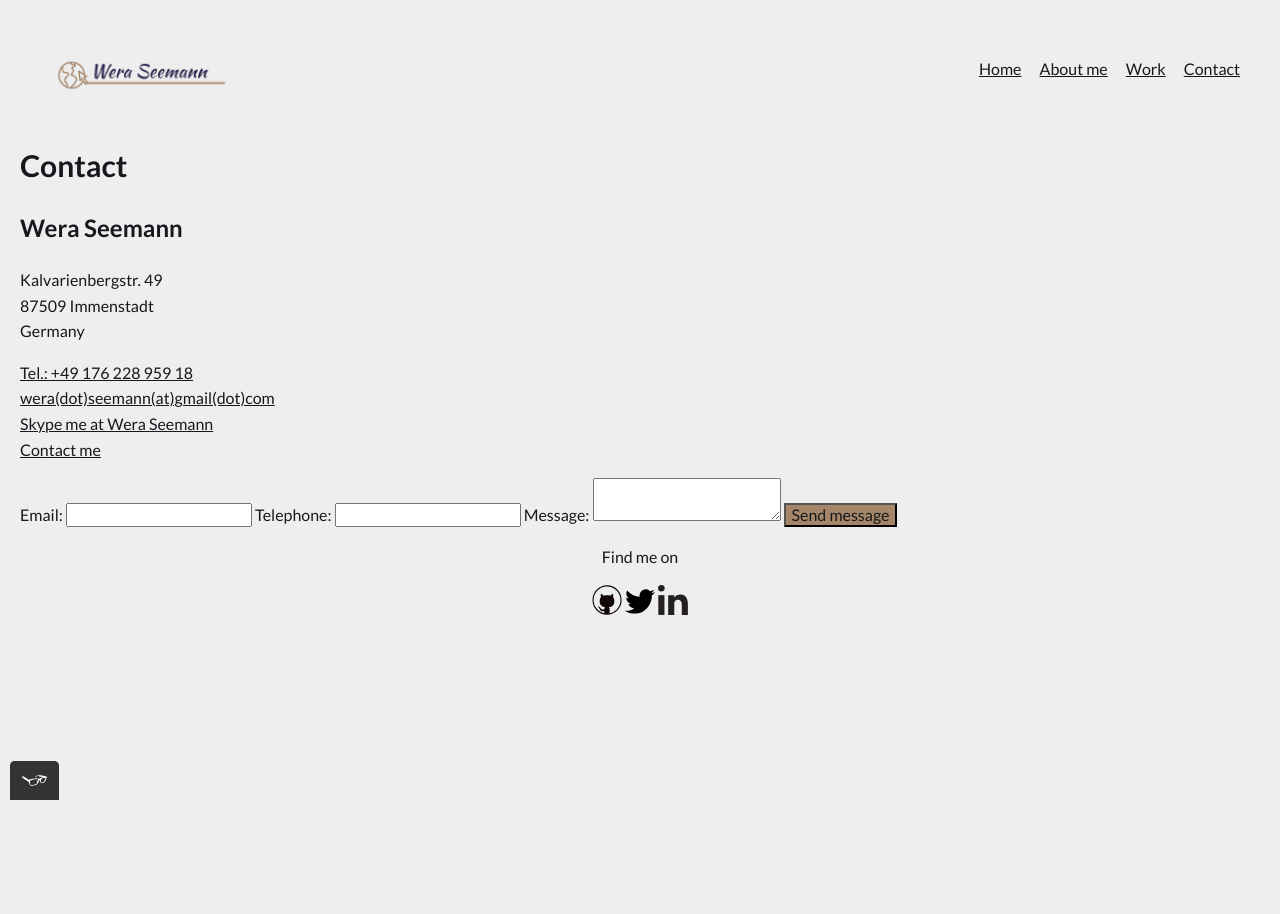
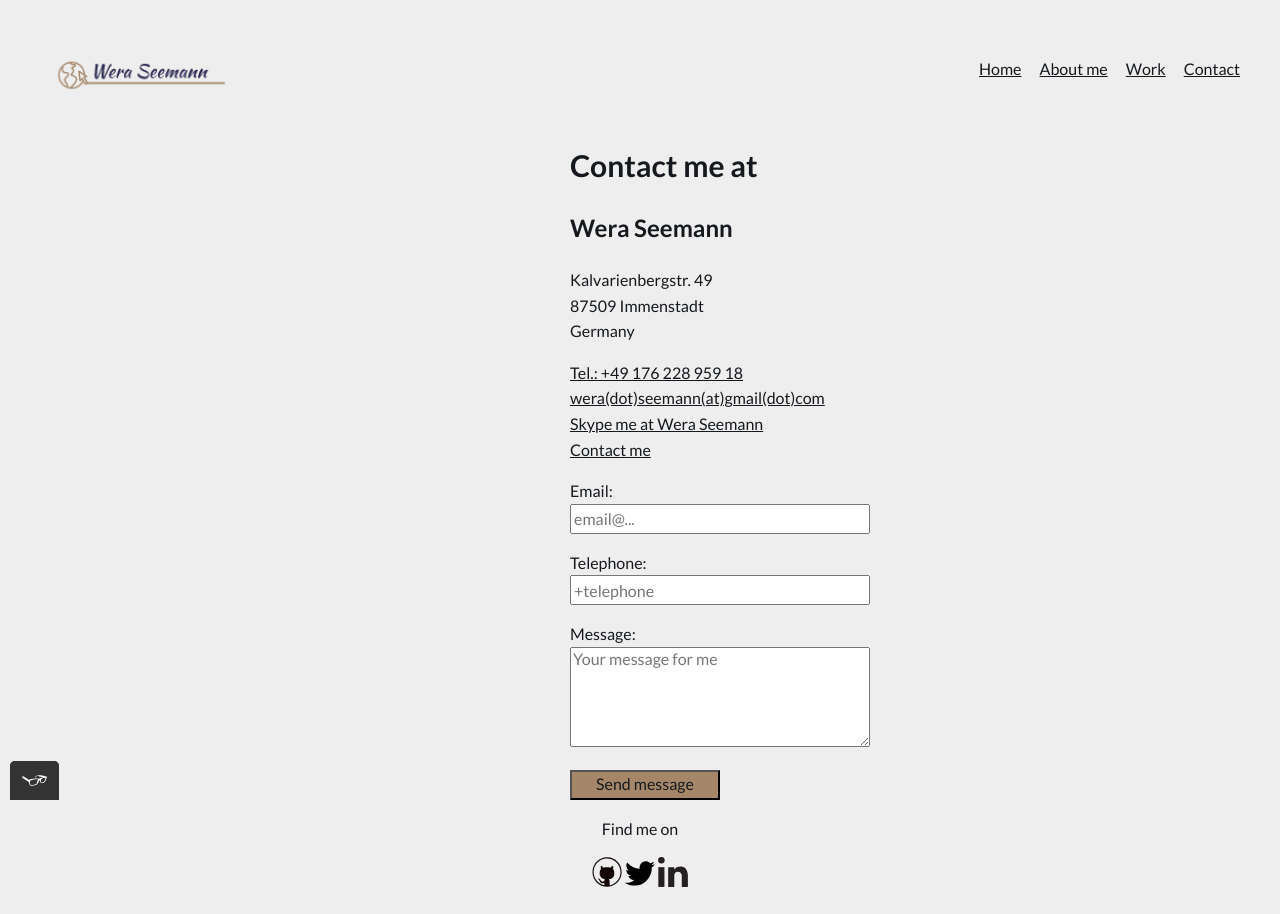
Before and after one commit to weraseemann/portfolio-website, a plain HTML site: page contact.html in a window 1280 px wide. Before the commit the page ends 800 px from the top, so only its background shows below. Drawn offline with nearby package versions, Linux system fonts and the light colour scheme.

Commit message:
Added styling to Contact page
now more central, boxes and labels are fine, new style to the submit button,

```diff
--- a/contact.html
+++ b/contact.html
@@ -3,7 +3,7 @@
 
 <head>
     <meta charset="utf-8">
-    <title>Wera Seemann- Portfolio</title>
+    <title>Wera Seemann-Portfolio</title>
     <link rel="shortcut icon" href="favicon.ico" type="image/x-icon" />
     <link rel="stylesheet" type="text/css" href="https://cdnjs.cloudflare.com/ajax/libs/normalize/8.0.1/normalize.min.css">
     <link href="https://fonts.googleapis.com/css2?family=Lato:wght@400;700&family=Montserrat:ital,wght@0,100;0,200;0,300;0,400;0,500;0,600;1,100;1,200;1,300;1,400;1,500&display=swap" rel="stylesheet">
@@ -33,15 +33,15 @@
             </ul>
         </nav>
     </header>
-    <div>
-        <h1>Contact</h1>
+    <div class="contact_container">
+        <h1>Contact me at</h1>
         <div>
             <h2>Wera Seemann</h2>
             Kalvarienbergstr. 49<br>
             87509 Immenstadt<br>
             Germany<br>
             <p>
-                <a href="tel:+4917622895918">Tel.: +49 176 228 959 18</a>
+            <a href="tel:+4917622895918">Tel.: +49 176 228 959 18</a>
             <br>
             <a href="mailto: wera.seemann@gmail.com?subject=Your%20Portfolio&body=Dear%20Wera%20Seemann%2C%0D%0A%0D%0A">wera(dot)seemann(at)gmail(dot)com</a>
             <br>
@@ -51,16 +51,19 @@
         </div>
         <div>
             <form action="" method="post" id="contact-form">
-                <label class="standard-label" for="contact-email">Email: </label>
-                <input type="email" id="contact-email" required>
-
-                <label class="standard-label" for="my-input">Telephone: </label>
-                <input type="tel" id="my-input" pattern="\d{3}[\-]\d{3}[\-]\d{4}">
-
-                <label class="standard-label"  for="my-message">Message: </label>
-                <textarea required maxlength="240" id="my-message"></textarea>
-
-                <input type="submit" value="Send message" class="button_secondary">
+                <p>
+                <label class="standard-label" for="contact-email">Email:</label>
+                <input type="email" style="width: 300px; height: 30px" placeholder="email@..." id="contact-email" required>
+                </p>
+                <p>
+                <label class="standard-label" for="my-input">Telephone:</label>
+                <input type="tel" style="width: 300px; height: 30px" placeholder="+telephone" id="my-input" pattern="\d{3}[\-]\d{3}[\-]\d{4}"><br>
+                </p>
+                <p>
+                <label class="standard-label"  for="my-message">Message:</label>
+                <textarea required style="width: 300px; height: 100px" maxlength="240" placeholder="Your message for me" id="my-message"></textarea>
+                </p>
+                <input type="submit" value="Send message" style="font-size: 16px;"  class="button_secondary"><br>
             </form>
         </div>
     </div>
--- a/css/style.production.css
+++ b/css/style.production.css
@@ -37,7 +37,10 @@ h3 {
     max-width: 650px;
     margin: 0 auto;
 }
-
+.contact_container {
+  text-align: left;
+  margin-left: 550px;
+}
 a {
     color: #15191d;
 }
@@ -96,9 +99,15 @@ button:focus,
 .button_secondary {
     background-color: #a58669;
     color: #15191d;
+    width: 150px;
+    height: 30px;
 }
-
-
+.standard-label {
+  display:flex;
+  flex-direction:column;
+  margin-bottom:15;
+  text-align:left;
+}
 .profile_portrait {
    float: left;
    width:250px;
--- a/css/styles.css
+++ b/css/styles.css
@@ -89,8 +89,15 @@ button:focus,
 .button_secondary {
     background-color: var(--secondary-color);
     color: var(--primary-text-color);
+    width: 200px;
+    height: 50px;
 }
-
+.standard-label {
+  display:flex;
+  flex-direction:column;
+  margin-bottom:15;
+  text-align:left;
+}
 
 .profile_portrait {
    float: left;
```
